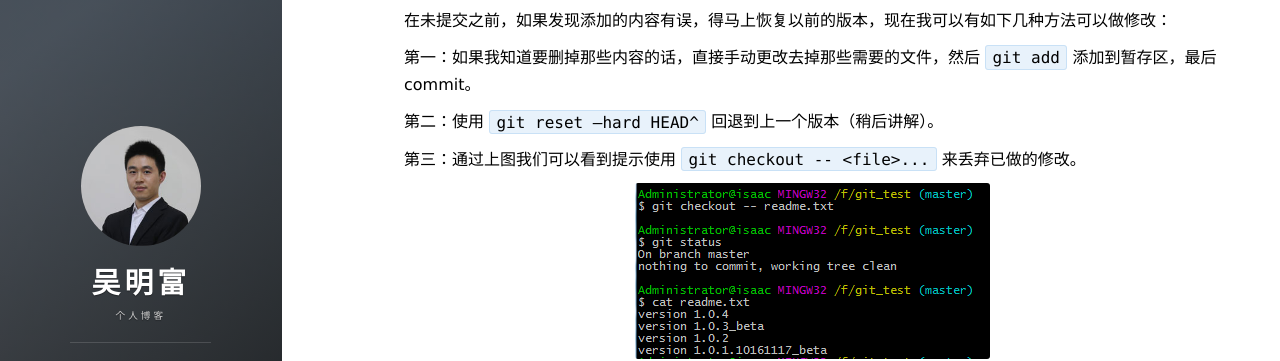
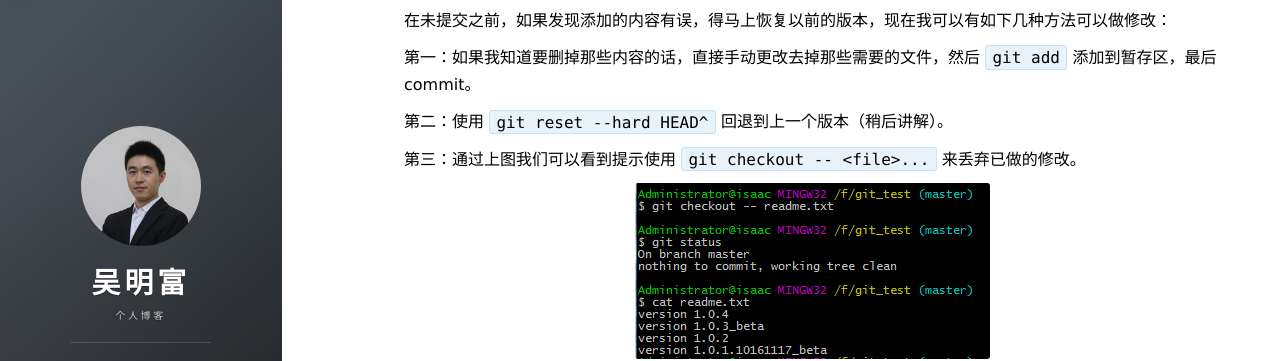
Before and after one commit to itrainhub/itrainhub.github.io, a Jekyll site: the page built from _posts/2016-11-17-git_tutorial.md, in a window 1280 px wide and 900 px high, scrolled down 11855 px. Shown: the part 148-509 px from the top of the window. Built offline with Jekyll 4.4.1, drawn with Linux system fonts in a browser that asks for light colours; nearby versions of some CDN libraries; comment, search, counter and statistics services are not loaded.

Commit message:
git纠错

```diff
--- a/_posts/2016-11-17-git_tutorial.md
+++ b/_posts/2016-11-17-git_tutorial.md
@@ -279,7 +279,7 @@ $ git commit -m 'info'
 
 第一：如果我知道要删掉那些内容的话，直接手动更改去掉那些需要的文件，然后 `git add` 添加到暂存区，最后 commit。
 
-第二：使用 `git reset –hard HEAD^` 回退到上一个版本（稍后讲解）。
+第二：使用 `git reset --hard HEAD^` 回退到上一个版本（稍后讲解）。
 
 第三：通过上图我们可以看到提示使用 `git checkout -- <file>...` 来丢弃已做的修改。
 
```
